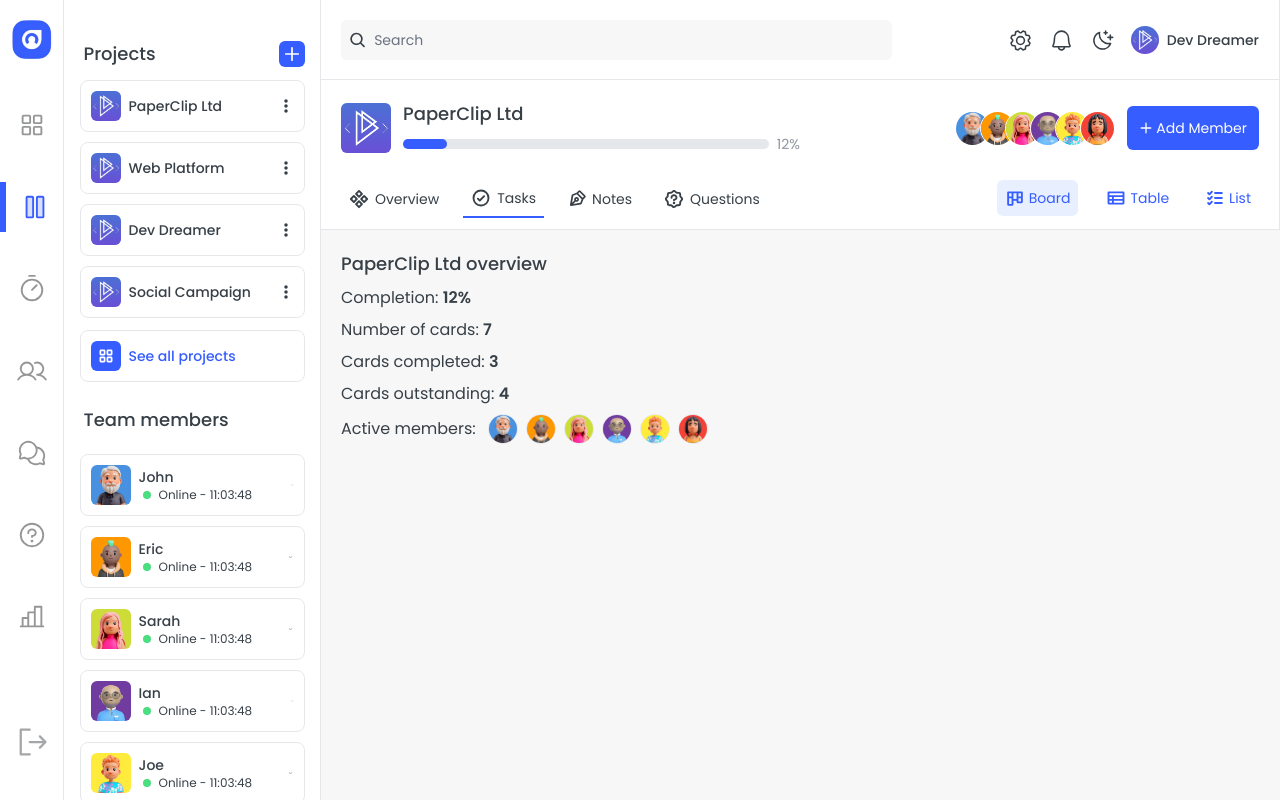
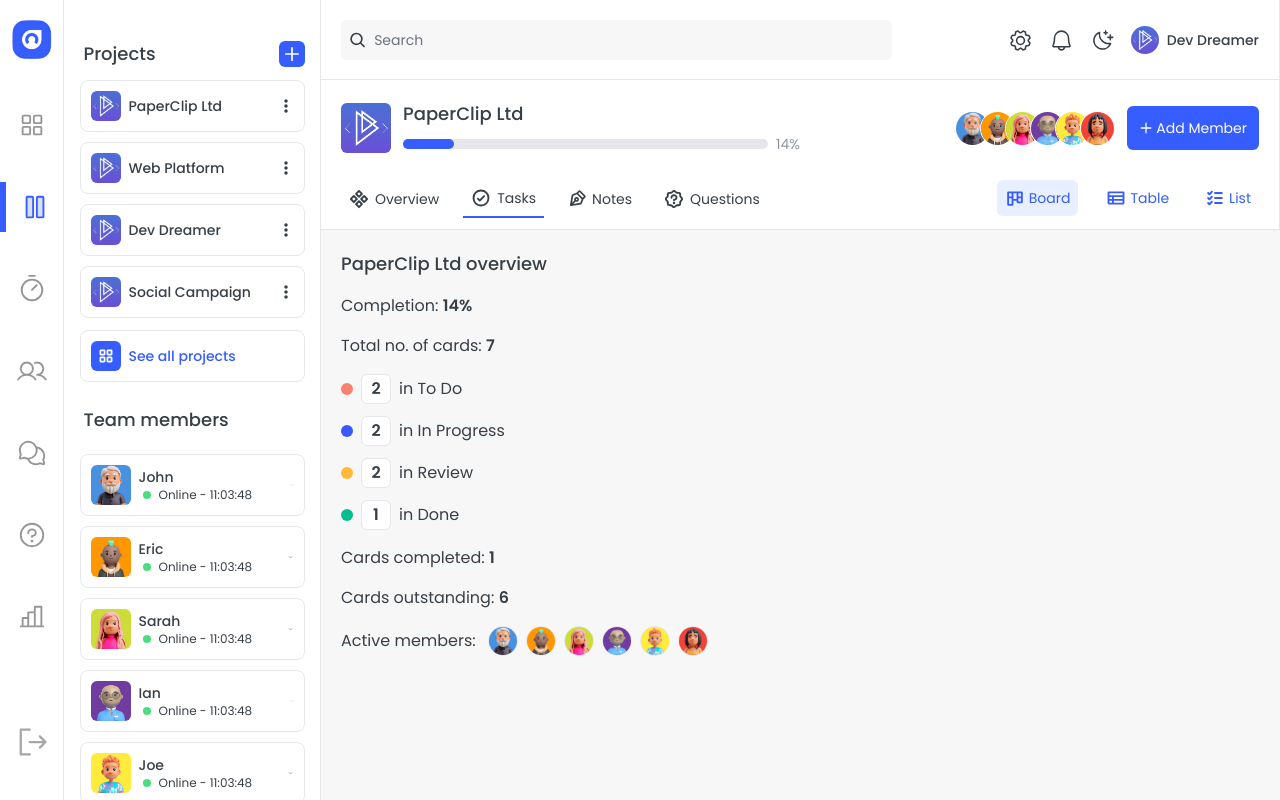
Before and after one commit to amitk7288/react-kanban, a React (Vite) app: page /project/1/overview in a window 1280 px wide. Built offline with nearby package versions, Linux system fonts and the light colour scheme.

Commit message:
updates to mainviewheader and other things

```diff
--- a/src/components/mainview/mainview-header/MainViewMembers.jsx
+++ b/src/components/mainview/mainview-header/MainViewMembers.jsx
@@ -69,8 +69,6 @@ export default function MainViewMembers() {
     dispatch(addBoardMember({ id: parseInt(boardId), newMember: memberInfo }));
 
     handleClickCancelBtn();
-
-    console.log(`members ${board.members}`);
 
   }
 
--- a/src/components/mainview/mainview-header/ProjectProgress.jsx
+++ b/src/components/mainview/mainview-header/ProjectProgress.jsx
@@ -13,18 +13,25 @@ export default function ProjectProgress() {
      return null;
    }
 
+  const totalCards = board.lists.reduce(
+    (total, list) => total + list.cards.length,
+    0,
+  );
+  const completedCards = board.lists[3].cards.length;
+  const percentageComplete = Math.round((completedCards / totalCards) * 100);
+
   let progressColour;
-  if (board.complete < 20) {
+  if (percentageComplete < 20) {
     progressColour = `#365dff`;
-  } else if (board.complete < 40) {
+  } else if (percentageComplete < 40) {
     progressColour = `#188af0`;
-  } else if (board.complete < 60) {
+  } else if (percentageComplete < 60) {
     progressColour = `#00b7d8`;
-  } else if (board.complete < 80) {
+  } else if (percentageComplete < 80) {
     progressColour = `#00d4b0`;
-  } else if (board.complete < 90) {
+  } else if (percentageComplete < 90) {
     progressColour = `#07b741`;
-  } else if (board.complete <= 100) {
+  } else if (percentageComplete <= 100) {
     progressColour = `#22c55e`;
   }
 
@@ -38,7 +45,7 @@ export default function ProjectProgress() {
           <p className="whitespace-nowrap font-medium lg:text-lg">
             {board.name}
           </p>
-          {board.complete === 100 ? (
+          {percentageComplete === 100 ? (
             <div className="flex items-center justify-start">
               <RiMedal2Fill className="text-2xl text-[#ffbf00]" />
             </div>
@@ -49,14 +56,14 @@ export default function ProjectProgress() {
             <div
               className="duration-400 h-2.5 rounded-full transition-all ease-in-out"
               style={{
-                width: `${board.complete}%`,
+                width: `${percentageComplete}%`,
                 backgroundColor: progressColour,
               }}
             ></div>
           </div>
           <div className="w-[auto]">
             <span className="whitespace-nowrap text-sm font-normal text-[#8f959f] dark:text-drkcol">
-              {`${board.complete}%`}
+              {`${percentageComplete}%`}
             </span>
           </div>
         </div>
--- a/src/components/sidebar/sidebar-menu/sidebar-menu-item/member-items/MemberCard.jsx
+++ b/src/components/sidebar/sidebar-menu/sidebar-menu-item/member-items/MemberCard.jsx
@@ -3,7 +3,7 @@ export default function MemberCard({img, name}) {
   return (
     <div className="flex w-auto flex-col justify-center gap-3 rounded-md border border-gray-200 bg-white p-4 shadow-lg sm:h-auto dark:border-drkbrd dark:bg-drkbg2 dark:text-drkcol">
       <div className="flex basis-1/3 cursor-pointer flex-col items-center justify-center gap-2">
-        <div className="flex h-[75px] w-[75px] items-center justify-center rounded-full border-[1px] bg-blue-100">
+        <div className="flex h-[75px] w-[75px] items-center justify-center rounded-full border-[1px] bg-white">
           <img src={img} className="h-full w-full rounded-full object-cover" />
         </div>
       </div>
--- a/src/components/ui-components/MemberCircles.jsx
+++ b/src/components/ui-components/MemberCircles.jsx
@@ -13,7 +13,7 @@ export default function MemberCircles({ imgs, size, side = "left" }) {
         return (
           <div
             key={i.id}
-            className="relative overflow-hidden rounded-full border-[1px] border-white"
+            className="relative overflow-hidden rounded-full border-[1px] border-white bg-white"
             style={{
               width: `${size}px`,
               height: `${size}px`,
--- a/src/components/ui-components/Modal.jsx
+++ b/src/components/ui-components/Modal.jsx
@@ -28,14 +28,14 @@ export default function Modal({ children, closeModal }) {
     <>
       {createPortal(
         <>
-          {/* Overlay */}
           <div
             className="fixed inset-0 z-[99] bg-gray-900 bg-opacity-80"
             ref={overlayRef}
           ></div>
-
-          {/* Modal */}
-          <dialog className="fixed inset-0 z-[100] flex items-center justify-center rounded-md bg-transparent">
+          <dialog
+            className="fixed inset-0 z-[100] flex items-center justify-center rounded-md bg-transparent"
+            aria-modal
+          >
             <div className="relative w-[90vw] rounded-md border border-gray-200 bg-white p-4 shadow-lg sm:h-auto sm:w-[600px] dark:border-drkbrd dark:bg-drkbg dark:text-drkcol">
               <PiXBold
                 className="absolute right-4 cursor-pointer text-xl text-slate-500 dark:text-drkcol"
@@ -47,69 +47,8 @@ export default function Modal({ children, closeModal }) {
             </div>
           </dialog>
         </>,
-        document.body,)}
+        document.body,
+      )}
     </>
   );
 }
-
-// ORIGINAL CODE
-
-// import { useState, useRef, useEffect  } from "react"
-// import { createPortal } from "react-dom";
-
-// import { PiXBold } from "react-icons/pi";
-
-// export default function Modal({children, trigger}) {
-//   const [isOpen, setIsOpen] = useState(false);
-//   let overlayRef = useRef(null);
-
-//   const toggleModal = () => {
-//     setIsOpen((prev) => !prev)
-//   }
-
-//   useEffect(()=>{
-//     const handleClickOutside = (event) => {
-//       if (isOpen && overlayRef.current && overlayRef.current.contains(event.target)) {
-//         setIsOpen(false);
-//       }
-//     };
-
-//     document.addEventListener("mousedown", handleClickOutside);
-
-//     return () => {
-//       document.removeEventListener("mousedown", handleClickOutside);
-//     };
-
-//   }, [isOpen]);
-
-//   return (
-//     <div className="relative inline-block text-left">
-//       <div onClick={toggleModal}>{trigger}</div>
-
-//       {isOpen &&
-//         createPortal(
-//           <>
-//             {/* Overlay */}
-//             <div
-//               className="fixed inset-0 z-[99] bg-gray-900 bg-opacity-80"
-//               ref={overlayRef}
-//             ></div>
-
-//             {/* Modal */}
-//             <dialog className="fixed inset-0 z-[100] flex items-center justify-center rounded-md bg-transparent">
-//               <div className="relative w-[90vw] rounded-md border border-gray-200 bg-white p-4 shadow-lg sm:h-auto sm:w-[600px] dark:border-drkbrd dark:bg-drkbg dark:text-drkcol">
-//                 <PiXBold
-//                   onClick={toggleModal}
-//                   className="absolute right-4 cursor-pointer text-xl text-slate-500 dark:text-drkcol"
-//                 />
-//                 <div className="max-h-[80vh] overflow-y-auto no-scrollbar">
-//                   {children}
-//                 </div>
-//               </div>
-//             </dialog>
-//           </>,
-//           document.body,
-//         )}
-//     </div>
-//   );
-// }
--- a/src/data/boardData.js
+++ b/src/data/boardData.js
@@ -9,7 +9,6 @@ const boards = [
     id: 1,
     name: "PaperClip Ltd",
     img: "/src/assets/DDLogo.png",
-    complete: 12,
     members: getMembersByIds([1, 2, 3, 4, 5, 6]),
     lists: [
       {
@@ -130,7 +129,6 @@ const boards = [
     id: 2,
     name: "Web Platform",
     img: "/src/assets/DDLogo.png",
-    complete: 23,
     members: getMembersByIds([1, 3, 5, 6]),
     lists: [
       {
@@ -215,7 +213,6 @@ const boards = [
     id: 3,
     name: "Dev Dreamer",
     img: "/src/assets/DDLogo.png",
-    complete: 100,
     members: getMembersByIds([3, 4, 5, 6]),
     lists: [
       {
@@ -300,7 +297,6 @@ const boards = [
     id: 4,
     name: "Social Campaign",
     img: "/src/assets/DDLogo.png",
-    complete: 55,
     members: getMembersByIds([1, 2]),
     lists: [
       {
--- a/src/routes/Overview.jsx
+++ b/src/routes/Overview.jsx
@@ -9,35 +9,72 @@ export default function Overview() {
     state.boards.find((board) => board.id === parseInt(boardId)),
   );
 
-  // work out
-
   const totalCards = board.lists.reduce(
     (total, list) => total + list.cards.length,
     0,
   );
 
-  const completedCards = board.lists.reduce(
-    (total, list) =>
-      total +
-      list.cards.filter((card) => {
-        const [progress, totalTasks] = card.progress.split("/").map(Number);
-        return progress === totalTasks;
-      }).length,
-    0,
-  );
+  const completedCards = board.lists[3].cards.length;
 
   const outstandingCards = totalCards - completedCards;
 
+  const percentageComplete = Math.round((completedCards / totalCards) * 100);
+
+  const cardsInLists = [
+    {
+      id: 1,
+      listName: board.lists[0].name,
+      listColour: board.lists[0].color,
+      cards: board.lists[0].cards.length,
+    },
+    {
+      id: 2,
+      listName: board.lists[1].name,
+      listColour: board.lists[1].color,
+      cards: board.lists[1].cards.length,
+    },
+    {
+      id: 3,
+      listName: board.lists[2].name,
+      listColour: board.lists[2].color,
+      cards: board.lists[2].cards.length,
+    },
+    {
+      id: 4,
+      listName: board.lists[3].name,
+      listColour: board.lists[3].color,
+      cards: board.lists[3].cards.length,
+    },
+  ]
+
   return (
     <MainContainerWithHeader>
-      <div className="flex flex-col gap-2">
+      <div className="flex flex-col gap-4">
         <p className="text-lg font-medium">{board.name} overview</p>
         <p>
-          Completion: <span className="font-semibold">{board.complete}%</span>
+          Completion:{" "}
+          <span className="font-semibold">{percentageComplete}%</span>
         </p>
         <p>
-          Number of cards: <span className="font-semibold">{totalCards}</span>
+          Total no. of cards:{" "}
+          <span className="font-semibold">{totalCards}</span>
         </p>
+        <div className="flex flex-col gap-3">
+          {cardsInLists.map((list) => (
+            <div key={list.id}>
+              <div className="flex items-center gap-2">
+                <div
+                  className={`h-[12px] w-[12px] rounded-full`}
+                  style={{ backgroundColor: list.listColour }}
+                ></div>
+                <p className="flex items-center gap-2">
+                  {" "}
+                  <span className="font-semibold border w-[10px] h-[10px] p-3.5 flex justify-center items-center rounded-md bg-white dark:bg-drkbg dark:border-drkcol">{list.cards}</span>in {list.listName}
+                </p>
+              </div>
+            </div>
+          ))}
+        </div>
         <p>
           Cards completed:{" "}
           <span className="font-semibold">{completedCards}</span>
```
